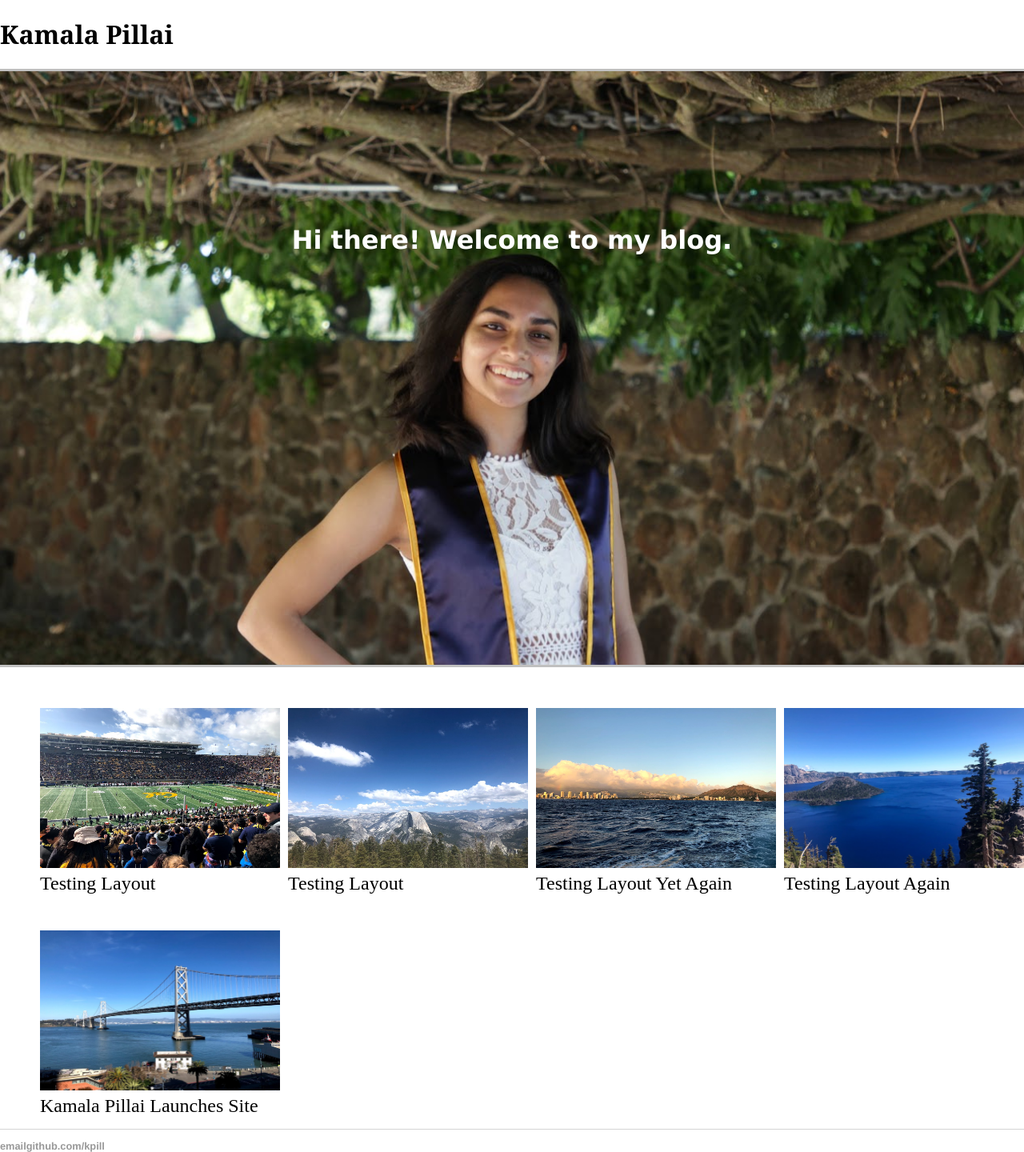
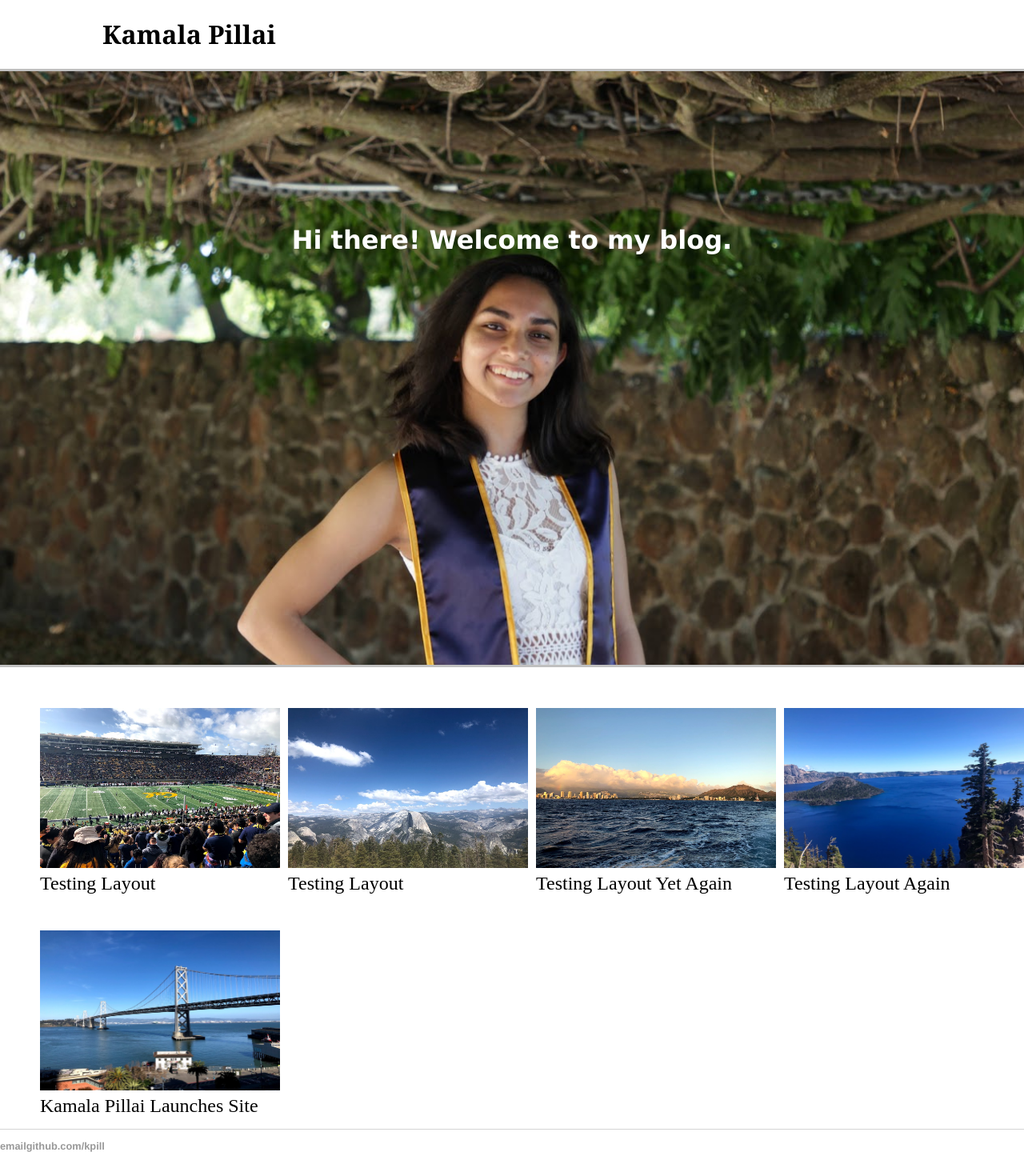
Before and after one commit to kpill/kpill.github.io, a Jekyll site: the page built from index.html, in a window 1280 px wide. Shown: the whole page at 80% size. Built offline with Jekyll 4.4.1, drawn with Linux system fonts in a browser that asks for light colours.

Commit message:
Update main.css

```diff
--- a/css/main.css
+++ b/css/main.css
@@ -4,27 +4,16 @@ header {
 }
 
 a.home {
+	display: inline-block;
 	color: Black;
 	text-decoration: none;
+	padding-left: 10vw;
+	padding-right: 60vw;
 }
 
 a.home:hover, a.home:active {
 	color: Black;
 	text-decoration: none;
-}
-
-.hometest {
-	display: inline-block;
-}
-
-.navtest {
-	display:inline-block;
-	text-align: center;
-}
-
-.logotest {
-	display: inline-block;
-	text-align: right;
 }
 
 .welcome {
```
